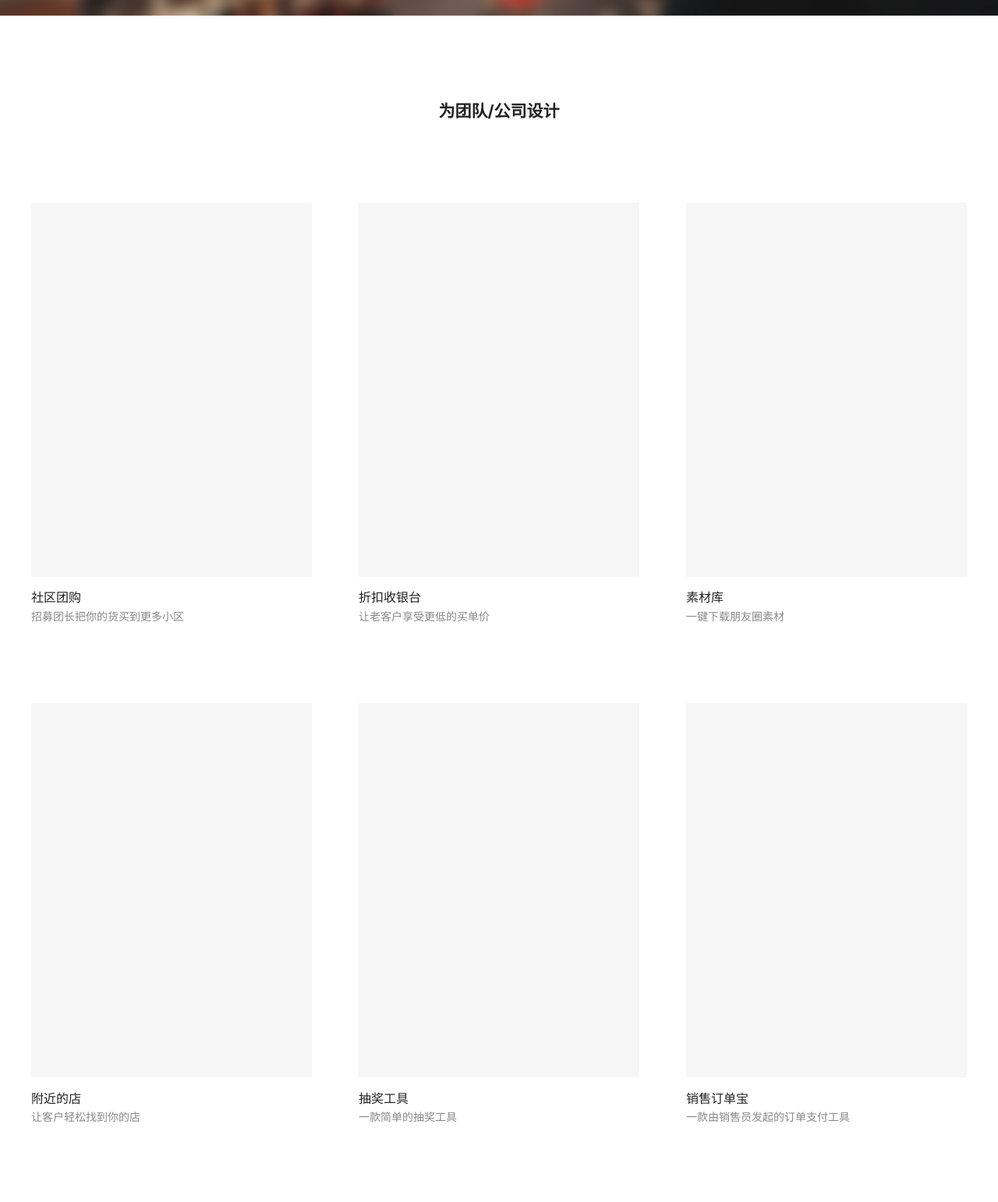
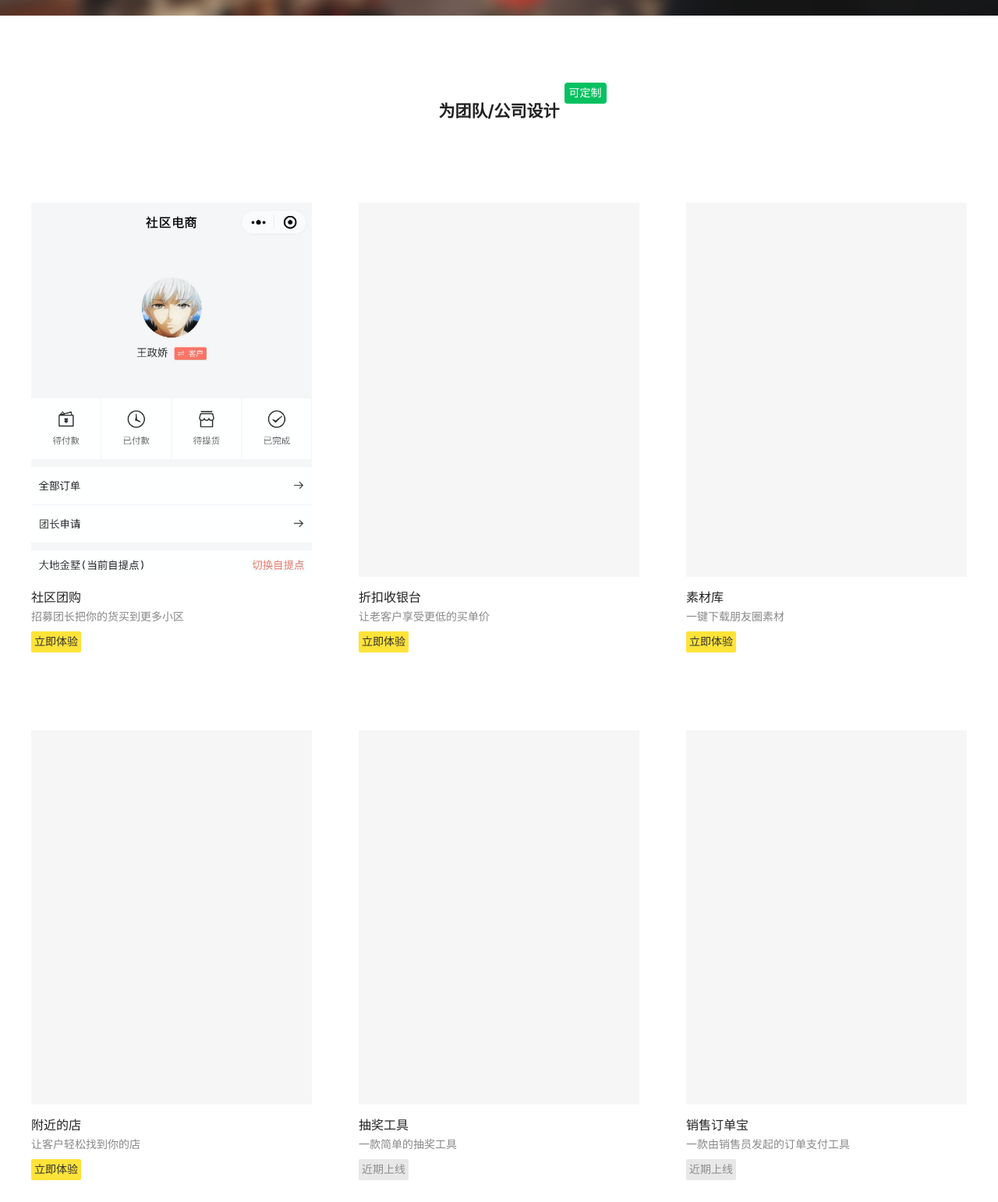
Before and after one commit to wangzj141/wangzj141.github.io, a plain HTML site: page index.html in a window 1280 px wide. Shown: the part 380-1922 px from the top of the page at 78% size. Drawn offline with Linux system fonts and the light colour scheme.

Commit message:
添加产品咨询按钮

```diff
--- a/index.css
+++ b/index.css
@@ -40,9 +40,14 @@ body {
     font-size: 40px;
 }
 
-h2.title {
+.title {
     text-align: center;
     padding: 100px 0;
+}
+
+.title h2{
+    position: relative;
+    display: inline-block;
 }
 
 .list {
@@ -81,7 +86,7 @@ h2.title {
 .find-me {
     text-align: center;
     background: #222;
-    padding: 100px;
+    padding: 100px 16px;
     color: #ccc;
     margin-top: 100px;
 }
@@ -89,12 +94,40 @@ h2.title {
 .btn {
     display: inline-block;
     background: #FFE339;
+    color: #333;
+    text-decoration: none;
+    padding: 2px 4px;
+    border-radius: 2px;
+    margin-top: 8px;
+}
+
+.btn-large {
     border-radius: 8px;
     height: 60px;
     width: 180px;
     margin-top: 40px;
     font-size: 18px;
     line-height: 60px;
-    color: #333;
-    text-decoration: none;
 }
+
+.btn-disabled {
+    background: #e8e8e8;
+    color: #8e8e8e;
+}
+
+h2.dz::after {
+    content: '可定制';
+    background: #07c160;
+    color: #fff;
+    position: absolute;
+    top: -20px;
+    right: -60px;
+    font-size: 14px;
+    padding: 2px 6px;
+    border-radius: 4px;
+    font-weight: 400;
+}
+
+.list button {
+    margin-top: 8px;
+}
--- a/index.html
+++ b/index.html
@@ -14,108 +14,126 @@
     <div class="header">
         <img src="image/bg.jpg" class="cover" alt="">
         <div class="info">
-            <h1 class="title">轻羽小程序</h1>
+            <h1>轻羽小程序</h1>
             <p class="desc">做简单好用的小程序</p>
 
-            <a href="#findMe" class="btn">立即咨询</a>
+            <a href="#findMe" class="btn btn-large">立即咨询</a>
         </div>
     </div>
 
-    <h2 class="title">为团队/公司设计</h2>
+    <div class="title"><h2 class="dz">为团队/公司设计</h2></div>
     <div class="list">
         <div class="box">
-            <img src="image/p-bg.png" alt="">
+            <img src="image/sqtg.png" alt="">
             <p class="name">社区团购</p>
             <p class="desc">招募团长把你的货买到更多小区</p>
+            <a href="#findMe" class="btn">立即体验</a>
         </div>
         <div class="box">
             <img src="image/p-bg.png" alt="">
             <p class="name">折扣收银台</p>
             <p class="desc">让老客户享受更低的买单价</p>
+            <a href="#findMe" class="btn">立即体验</a>
         </div>
         <div class="box">
             <img src="image/p-bg.png" alt="">
             <p class="name">素材库</p>
             <p class="desc">一键下载朋友圈素材</p>
+            <a href="#findMe" class="btn">立即体验</a>
         </div>
         <div class="box">
             <img src="image/p-bg.png" alt="">
             <p class="name">附近的店</p>
             <p class="desc">让客户轻松找到你的店</p>
+            <a href="#findMe" class="btn">立即体验</a>
         </div>
         <div class="box">
             <img src="image/p-bg.png" alt="">
             <p class="name">抽奖工具</p>
             <p class="desc">一款简单的抽奖工具</p>
+            <a class="btn btn-disabled">近期上线</a>
         </div>
         <div class="box">
             <img src="image/p-bg.png" alt="">
             <p class="name">销售订单宝</p>
             <p class="desc">一款由销售员发起的订单支付工具</p>
+            <a class="btn btn-disabled">近期上线</a>
         </div>
         <div class="box">
             <img src="image/p-bg.png" alt="">
             <p class="name">生意批发宝</p>
             <p class="desc">一款简单的批发下单工具</p>
+            <a class="btn btn-disabled">近期上线</a>
         </div>
         <div class="box">
             <img src="image/p-bg.png" alt="">
             <p class="name">题库</p>
             <p class="desc">一款可以用来练题、考试的工具</p>
+            <a class="btn btn-disabled">近期上线</a>
         </div>
         <div class="box">
             <img src="image/p-bg.png" alt="">
             <p class="name">分销</p>
             <p class="desc">一款简单的2级分销商城</p>
+            <a class="btn btn-disabled">近期上线</a>
         </div>
         <div class="box">
             <img src="image/p-bg.png" alt="">
             <p class="name">活动日历</p>
             <p class="desc">让你的客户知道门店近期的活动计划</p>
+            <a class="btn btn-disabled">近期上线</a>
         </div>
         <div class="box">
             <img src="image/p-bg.png" alt="">
             <p class="name">众筹</p>
             <p class="desc">一款简单的众筹工具</p>
+            <a class="btn btn-disabled">近期上线</a>
         </div>
         <div class="box">
             <img src="image/p-bg.png" alt="">
             <p class="name">在线听课</p>
             <p class="desc">一款简单的听课学习工具</p>
+            <a class="btn btn-disabled">近期上线</a>
         </div>
         <div class="box">
             <img src="image/p-bg.png" alt="">
             <p class="name">积分商城</p>
             <p class="desc">员工/客户可以根据积分自助下单领取礼物</p>
+            <a class="btn btn-disabled">近期上线</a>
         </div>
         <div class="box">
             <img src="image/p-bg.png" alt="">
             <p class="name">会员卡</p>
             <p class="desc">让客户清晰看到每一笔消费</p>
+            <a class="btn btn-disabled">近期上线</a>
         </div>
         <div class="box">
             <img src="image/p-bg.png" alt="">
             <p class="name">消费券</p>
             <p class="desc">线上抢券，线下消费</p>
+            <a class="btn btn-disabled">近期上线</a>
         </div>
     </div>
 
-    <h2 class="title">为个人设计</h2>
+    <div class="title"><h2>为个人用户设计</h2></div>
     <div class="list">
         <div class="box">
             <img src="image/p-bg.png" alt="">
             <p class="name">拍你</p>
             <p class="desc">给个人摄影师的营销利器</p>
+            <a href="#findMe" class="btn">立即体验</a>
         </div>
         <div class="box">
             <img src="image/p-bg.png" alt="">
             <p class="name">微信截图宝</p>
             <p class="desc">轻松生成微信各种截图</p>
+            <a class="btn btn-disabled">近期上线</a>
         </div>
         <div class="box">
             <img src="image/p-bg.png" alt="">
             <p class="name">互动图</p>
             <p class="desc">一键生成公众号上可以点击互动的图片</p>
+            <a class="btn btn-disabled">近期上线</a>
         </div>
     </div>
 
--- a/m.css
+++ b/m.css
@@ -5,7 +5,7 @@
 
 .cover {
   width: auto;
-  height: 500px;
+  height: 360px;
 }
 
 .info {
```
Also changed, not shown: image/sqtg.png (added).
